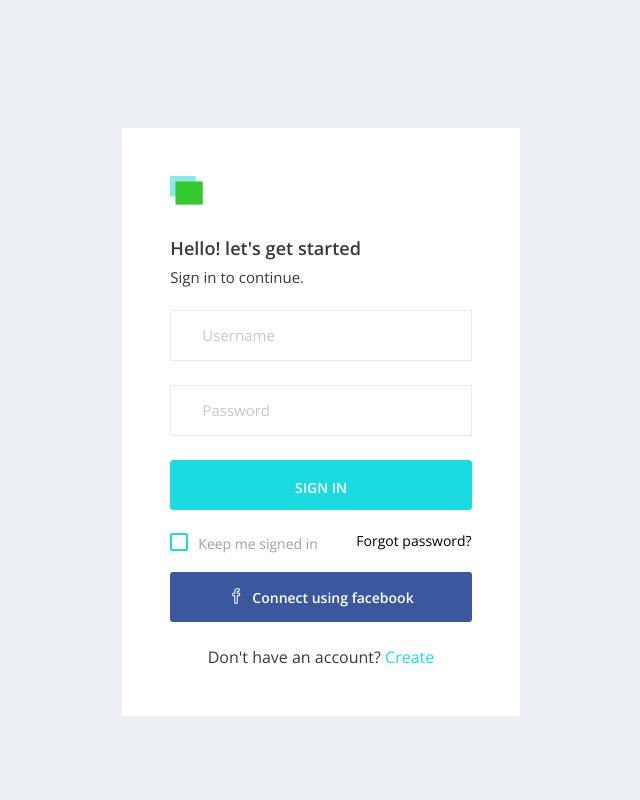
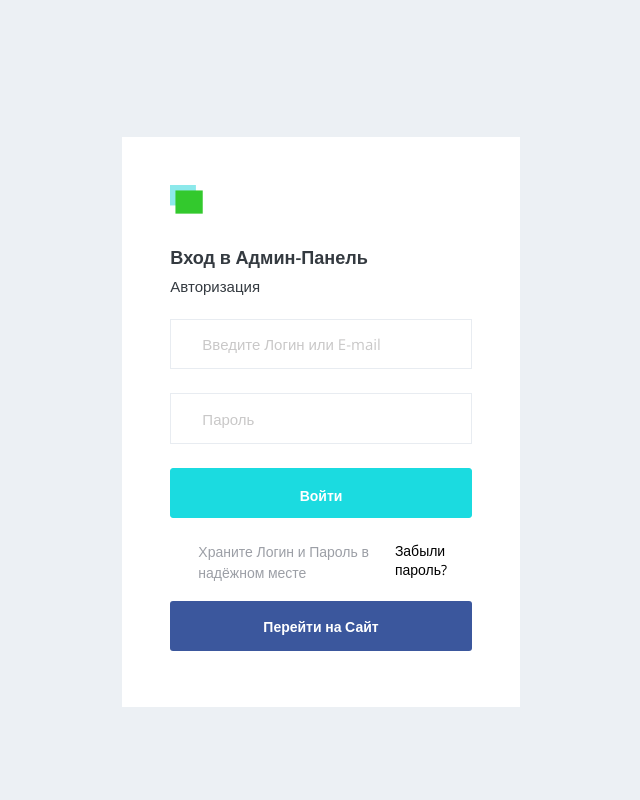
Before and after one commit to Aijigit/kyrgyz_industry, a Django app: template app_blog/main/templates/admin/pages/forms/login.html in a window 1280 px wide. Shown: the whole page, without its empty margins (319-959 px from the left). Run offline with Django 3.2, Linux system fonts and the light colour scheme; the template is opened without the code that fills it, so the values that code supplies are empty; some libraries are stand-ins or nearby versions.

Commit message:
Авторизация успешно работает

```diff
--- a/app_blog/app_blog/settings.py
+++ b/app_blog/app_blog/settings.py
@@ -108,7 +108,6 @@ AUTH_PASSWORD_VALIDATORS = [
     },
 ]
 
-
 # Internationalization
 # https://docs.djangoproject.com/en/4.1/topics/i18n/
 
--- a/app_blog/main/templates/admin/blocks/header.html
+++ b/app_blog/main/templates/admin/blocks/header.html
@@ -80,8 +80,7 @@
                 <a class="dropdown-item"><i class="dropdown-item-icon icon-user text-primary"></i> My Profile <span class="badge badge-pill badge-danger">1</span></a>
                 <a class="dropdown-item"><i class="dropdown-item-icon icon-speech text-primary"></i> Messages</a>
                 <a class="dropdown-item"><i class="dropdown-item-icon icon-energy text-primary"></i> Activity</a>
-                <a class="dropdown-item"><i class="dropdown-item-icon icon-question text-primary"></i> FAQ</a>
-                <a class="dropdown-item"><i class="dropdown-item-icon icon-power text-primary"></i>Sign Out</a>
+                <a class="dropdown-item" href="{% url 'logout_page' %}"><i class="dropdown-item-icon icon-power text-primary"></i>Выйти</a>
               </div>
             </li>
           </ul>
--- a/app_blog/main/templates/admin/pages/forms/login.html
+++ b/app_blog/main/templates/admin/pages/forms/login.html
@@ -25,32 +25,31 @@
             <div class="col-lg-4 mx-auto">
               <div class="auth-form-light text-left p-5">
                 <div class="brand-logo">
-                  <img src="../../images/logo.svg">
+                  <img src="{% static 'admin-panel/images/logo.svg' %}">
                 </div>
-                <h4>Hello! let's get started</h4>
-                <h6 class="font-weight-light">Sign in to continue.</h6>
-                <form class="pt-3">
+                <h4>Вход в Админ-Панель</h4>
+                <h6 class="font-weight-light">Авторизация</h6>
+                <form class="pt-3" action="{% url 'authorizate' %}" method="POST">
                   <div class="form-group">
-                    <input type="email" class="form-control form-control-lg" id="exampleInputEmail1" placeholder="Username">
+                    <input type="text" name="username" class="form-control form-control-lg" id="username" placeholder="Введите Логин или E-mail">
                   </div>
                   <div class="form-group">
-                    <input type="password" class="form-control form-control-lg" id="exampleInputPassword1" placeholder="Password">
+                    <input type="password" name="password" class="form-control form-control-lg" id="password" placeholder="Пароль">
                   </div>
                   <div class="mt-3">
-                    <a class="btn btn-block btn-primary btn-lg font-weight-medium auth-form-btn" href="../../index.html">SIGN IN</a>
+                    <button class="btn btn-block btn-primary btn-lg font-weight-medium auth-form-btn" type="submit">Войти</button>
                   </div>
                   <div class="my-2 d-flex justify-content-between align-items-center">
                     <div class="form-check">
                       <label class="form-check-label text-muted">
-                        <input type="checkbox" class="form-check-input"> Keep me signed in </label>
+                        Храните Логин и Пароль в надёжном месте </label>
                     </div>
-                    <a href="#" class="auth-link text-black">Forgot password?</a>
+                    <a href="#" class="auth-link text-black">Забыли пароль?</a>
                   </div>
                   <div class="mb-2">
-                    <button type="button" class="btn btn-block btn-facebook auth-form-btn">
-                      <i class="icon-social-facebook mr-2"></i>Connect using facebook </button>
+                    <a href="{% url 'index' %}" class="btn btn-block btn-facebook auth-form-btn">
+                      Перейти на Сайт </a>
                   </div>
-                  <div class="text-center mt-4 font-weight-light"> Don't have an account? <a href="register.html" class="text-primary">Create</a>
                   </div>
                 </form>
               </div>
--- a/app_blog/main/templates/client/blocks/header.html
+++ b/app_blog/main/templates/client/blocks/header.html
@@ -22,7 +22,7 @@
           <li><a class="nav-link scrollto " href="#portfolio">Пресс-центр</a></li>
           <li><a class="nav-link scrollto" href="#team">Руководство</a></li>
           <li><a class="nav-link scrollto" href="#pricing">Контакты</a></li>
-          <li><a class="getstarted scrollto" href="admin-panel/">Админ-Панель</a></li>
+          <li><a class="getstarted scrollto" href="{% url 'admin_panel' %}">Админ-Панель</a></li>
         </ul>
         <i class="bi bi-list mobile-nav-toggle"></i>
       </nav><!-- .navbar -->
--- a/app_blog/main/templates/client/index.html
+++ b/app_blog/main/templates/client/index.html
@@ -446,7 +446,7 @@
 
           <div class="col-lg-4 col-md-6 portfolio-item filter-app">
             <div class="portfolio-wrap">
-              <img src="{% static 'client/img/portfolio/portfolio-1.jpg' %}" class="img-fluid" alt="">
+              <img src="{% static 'client/img/portfolio/2.jpg' %}" class="img-fluid" alt="">
               <div class="portfolio-info">
                 <h4>App 1</h4>
                 <p>App</p>
--- a/app_blog/main/urls.py
+++ b/app_blog/main/urls.py
@@ -2,9 +2,11 @@ from django.urls import path
 from . import views
 urlpatterns = [
     path('', views.index, name='index'),
-    path('signin/', views.login_page, name='login_page'),
+    path('accounts/login/', views.login_page, name='login_page'),
+    path('accounts/login/success/', views.authorization, name='authorizate'),
+    path('accounts/logout/', views.logout_page, name = 'logout_page'),
     path('detail/', views.detail, name='detail'),
-    path('admin-panel/', views.admin_index_page, name='admin_panel'),
+    path('admin-panel/admin-main/', views.admin_index_page, name='admin_panel'),
     path('admin-panel/add/', views.admin_form_page, name='forms_page'),
     path('admin-panel/news/all/', views.NewsListView.as_view(), name='news_all'),
 ]
```
Also changed, not shown: app_blog/main/views.py (+26 -5 lines), app_blog/static/client/img/portfolio/2.jpg (added).
